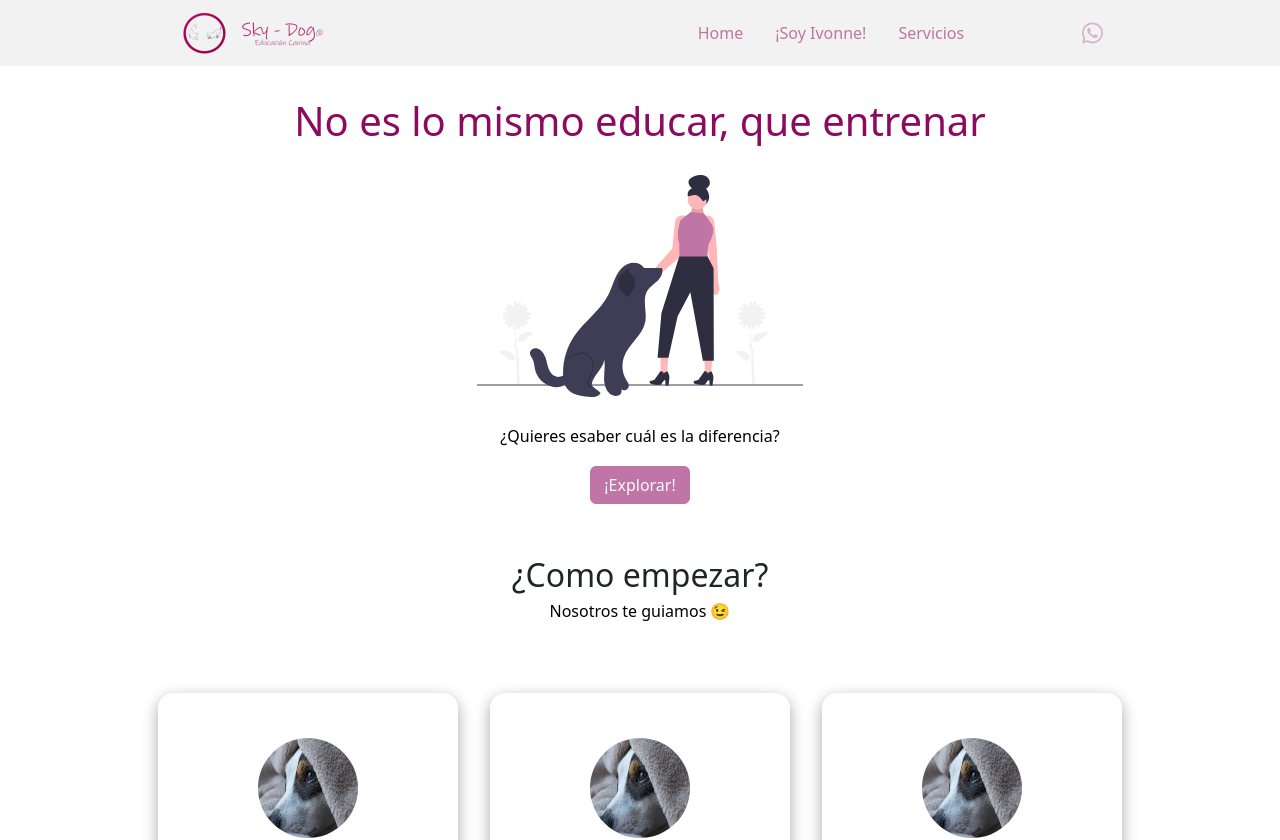
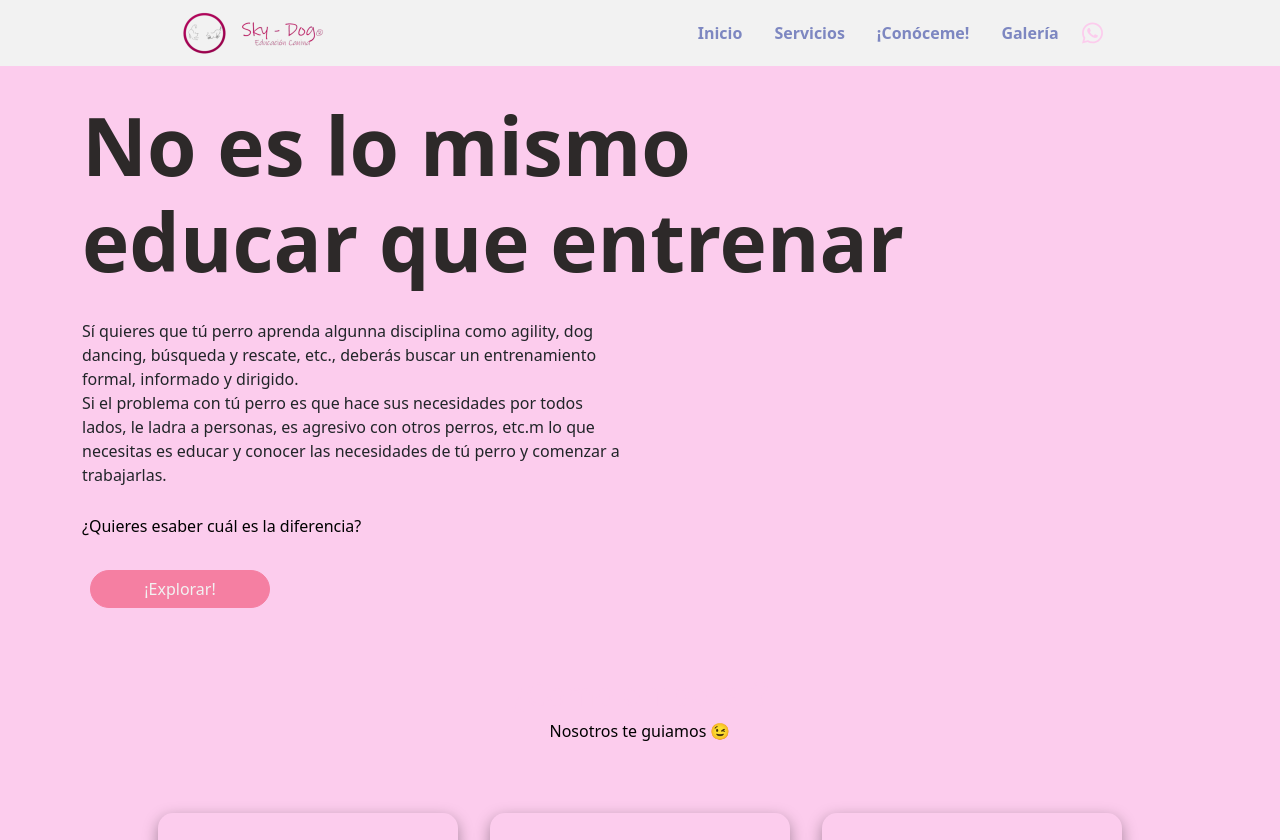
Before and after one commit to emiliodeleonhdez/sky-dog, a React (Create React App) app: page / in a window 1280 px wide. Shown: the top 840 px of the page. Built offline with nearby package versions, Linux system fonts and the light colour scheme.

Commit message:
changes in brand color and re organized landing elements according to mock

```diff
--- a/src/App.scss
+++ b/src/App.scss
@@ -1,7 +1,7 @@
 @import './styles/vars.scss';
 
 //over-write bootstrap classes
-$primary: $sky-dog-primary-color;
+$primary: $pink-brownie;
 $secondary: $sky-dog-secondary-color;
 //
 
@@ -36,8 +36,17 @@ $secondary: $sky-dog-secondary-color;
     margin: 10px 0 10px 0;
 }
 
+body {
+    background-color: $pink-nala;
+}
+
+
 h1 {
-    color: $sky-dog-primary-color;
+    color: $black-merlina;
+}
+
+h2 {
+    color: $sky-dog-secondary-color
 }
 
 h5,
@@ -46,20 +55,71 @@ h6 {
 }
 
 a {
-    color: $sky-dog-secondary-color !important;
+    color: $sky-dog-secondary-support-color !important;
+    font-weight: 600 !important;
     text-decoration: none;
+
     &:hover {
-        // font-weight: bold;
-        border-bottom: 1px solid $sky-dog-secondary-color;
+        color: $sky-dog-primary-color !important;
     }
+}
+
+svg {
+    color: $sky-dog-secondary-color;
+
+    &:hover {
+        color: $sky-dog-primary-color;
+    }
+}
+
+//landing
+.landing__container {
+
+    .landing_main-title,
+    .landing__know-how {
+        text-align: left;
+    }
+
+    .landing__description {
+        text-align: left;
+        width: 50%;
+    }
+
+    .landing__buttton {
+        width: 180px;
+        border-radius: 50px;
+        color: $sky-dog-white-color;
+    }
+}
+
+//Media query to mobile when browser hits 425px or less
+@media only screen and (max-width: 425px) {
+
+    .landing__container {
+
+        .landing_main-title,
+        .landing__call-action-button,
+        .landing__know-how {
+            text-align: center;
+        }
+
+        .landing__description {
+            text-align: center;
+            width: 100%;
+        }
+    }
+}
+
+
+
+.font-weight__bold {
+    font-weight: bold;
 }
 
 .option__menu {
     margin: 15px 0 15px 0;
 }
-.button__landing--100w {
-    width: 100px;
-}
+
 .landing__card {
     display: flex;
     flex-direction: column;
@@ -69,16 +129,20 @@ a {
     width: 300px;
     height: 350px;
     box-shadow: rgb(0 0 0 / 35%) 0px 5px 15px;
+
     img {
         @include sky-dog-card-img();
     }
-    > * {
+
+    >* {
         @include sky-dow-children-m-10px();
     }
 }
-.children__elements--mt-15-mb-15 > * {
+
+.children__elements--mt-15-mb-15>* {
     margin: 15px 0 15px 0;
 }
+
 .p__align-left {
     text-align: left;
 }
@@ -104,10 +168,10 @@ a {
     top: 0px;
     background-color: $sky-dog-white-color;
     z-index: 5;
-    svg {
-        font-size: 24px;
-        color: $sky-dog-secondary-color;
-    }
+    // svg {
+    //     font-size: 24px;
+    //     color: $sky-dog-primary-color;
+    // }
 }
 
 .container__header-options {
@@ -118,6 +182,7 @@ a {
     width: 50%;
     height: auto;
     max-width: 150px;
+
     &:hover {
         cursor: pointer;
     }
@@ -127,15 +192,17 @@ a {
     height: 90px;
     background-color: $sky-dog-white-color;
     font-size: 32px;
-    color: $sky-dog-secondary-color;
+    color: $sky-dog-primary-color;
+
     .footer__social-media-icons {
         width: 180px;
         text-align: center;
 
-        > * {
+        >* {
             margin: 0 15px 0 15px;
         }
     }
+
     .footer__copy-right {
         font-size: 10px;
     }
@@ -147,21 +214,25 @@ a {
 
 .not-found__container {
     height: 85vh;
-    > * {
+
+    >* {
         margin: 5px;
     }
-    svg {
-        font-size: 56px;
-        color: $sky-dog-secondary-color;
-    }
+
+    // svg {
+    //     font-size: 56px;
+    //     color: $sky-dog-secondary-color;
+    // }
 }
 
 .container__product-card {
     @include sky-dog-standard-card();
+
     img {
         @include sky-dog-card-img();
     }
-    > * {
+
+    >* {
         @include sky-dow-children-m-10px();
     }
 }
@@ -171,17 +242,19 @@ a {
 }
 
 .button__whats-app-button {
-    opacity: 0.5;
     font-size: 24px;
+
     .button__whats-app-button--32px {
         font-size: 32px !important;
     }
+
     &:hover {
         cursor: pointer;
-        opacity: 1;
         color: $sky-dog-primary-color;
+
         a {
             border: none !important;
+            color: $sky-dog-secondary-color !important;
         }
     }
 }
@@ -191,7 +264,7 @@ a {
 }
 
 .login__form-container {
-    .login__form-button{
+    .login__form-button {
         width: 33%;
     }
 }
--- a/src/components/Header/PrimaryHeader.jsx
+++ b/src/components/Header/PrimaryHeader.jsx
@@ -6,17 +6,22 @@ import OffCanvas from '../Sidebars/PrimaryOffCanvas';
 const PrimaryHeader = () => {
     const optionMenu = [
         {
-            name: 'Home',
+            name: 'Inicio',
             nav: '/'
-        },
-        {
-            name: '¡Soy Ivonne!',
-            nav: '/about'
         },
         {
             name: 'Servicios',
             nav: '/services'
+        },
+        {
+            name: '¡Conóceme!',
+            nav: '/about'
+        },
+        {
+            name: 'Galería',
+            nav: '/about'
         }
+
     ];
 
     return (
--- a/src/pages/Landing/LandingPage.jsx
+++ b/src/pages/Landing/LandingPage.jsx
@@ -34,12 +34,20 @@ const LandingPage = () => {
 
     return (
         <>
-            <div className="container my-3">
-                <div className="row justify-content-center children__elements--mt-15-mb-15">
-                    <h1 className="col-12 text-center">No es lo mismo educar, que entrenar</h1>
-                    <img className="landing__doggy-illustration" src={skyDogDoggy} alt="" />
-                    <h6 className="col-12 text-center">¿Quieres esaber cuál es la diferencia?</h6>
-                    <PrimaryButton variant="secondary" text="¡Explorar!" size="sm" customCss="button__landing--100w my-1 text-light" action={() => navigate('/about')} />
+            <div className="container my-3 landing__container">
+                <div className="row children__elements--mt-15-mb-15">
+                    <h1 className="col-12 font-weight__bold display-1 landing_main-title">
+                        No es lo mismo <br />
+                        educar que entrenar
+                    </h1>
+                    <p className="text-justify landing__description">
+                        Sí quieres que tú perro aprenda algunna disciplina como agility, dog dancing, búsqueda y rescate, etc., deberás buscar un entrenamiento formal, informado y dirigido. <br /> Si el problema con tú perro es que hace sus necesidades por todos lados, le ladra a personas, es agresivo con otros perros, etc.m lo que necesitas es educar y conocer las necesidades de tú perro y comenzar a trabajarlas.
+                    </p>
+                    {/* <img className="landing__doggy-illustration" src={skyDogDoggy} alt="" /> */}
+                    <h6 className="col-12 landing__know-how">¿Quieres esaber cuál es la diferencia?</h6>
+                    <div className="col-12 landing__call-action-button">
+                        <PrimaryButton variant="primary" text="¡Explorar!" customCss="landing__buttton ms-2 my-1" action={() => navigate('/about')} />
+                    </div>
                 </div>
                 <div className="row my-5">
                     <h2 className="col-12 text-center">¿Como empezar?</h2>
--- a/src/styles/vars.scss
+++ b/src/styles/vars.scss
@@ -1,6 +1,12 @@
-$sky-dog-primary-color: #8C0B5F;
-$sky-dog-secondary-color: #BF75A5;
-$sky-dog-primary-support-color: #D9A7C7;
-$sky-dog-secondary-support-color: #F2D8E9;
+$sky-dog-primary-color: #f57fa2;
+$sky-dog-secondary-color: #fccced;
+$sky-dog-primary-support-color: #c79ad8;
+$sky-dog-secondary-support-color: #7d87c1;
 $sky-dog-white-color: #F2F2F2;
 $sky-dog-gray-color: #8f8f8f;
+$pink-brownie: #f57fa2;
+$pink-nala: #fccced;
+$purple-maka: #c79ad8;
+$blue-balam: #85abd9;
+$big-blue-luka: #7d87c1;
+$black-merlina: #2d2929;
```
